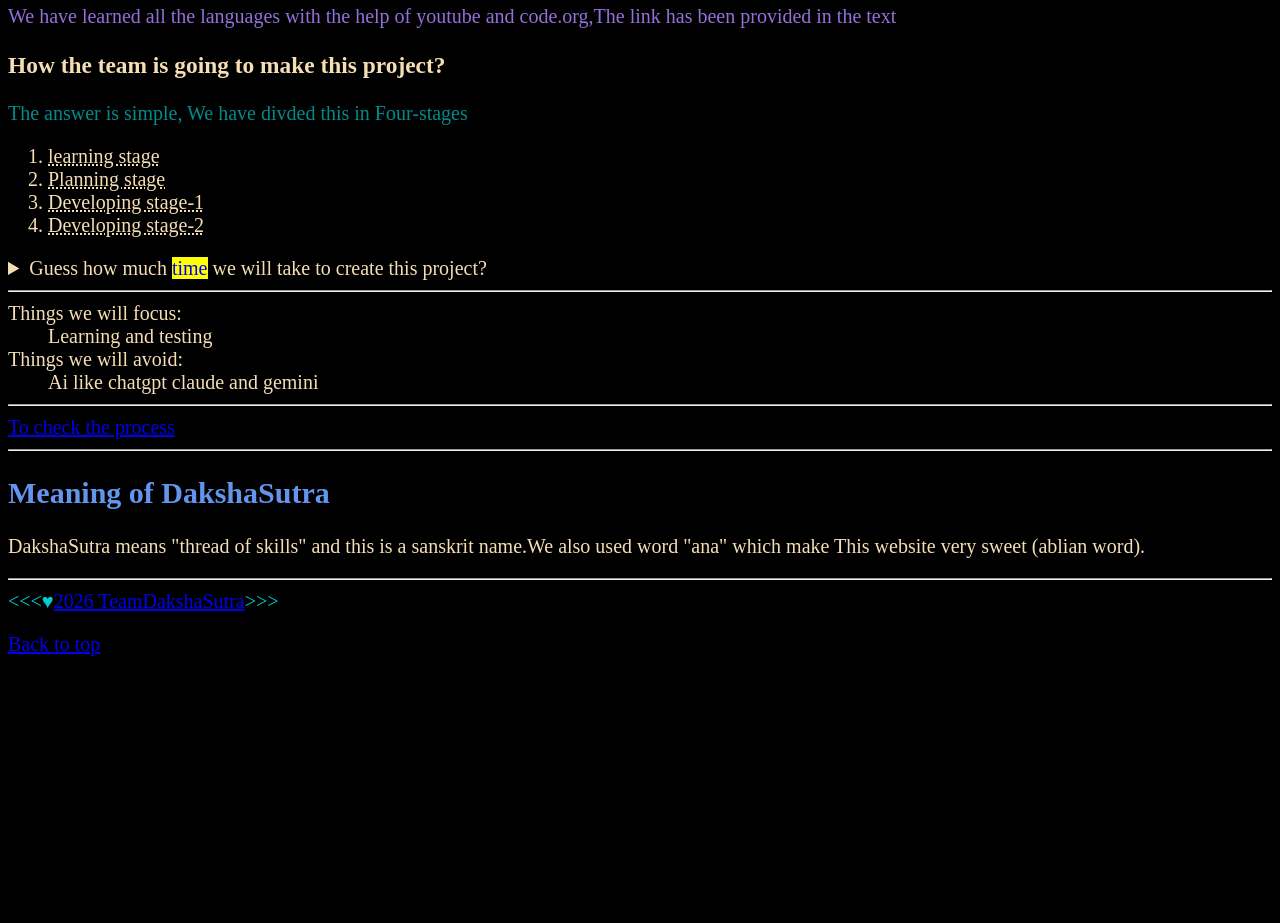
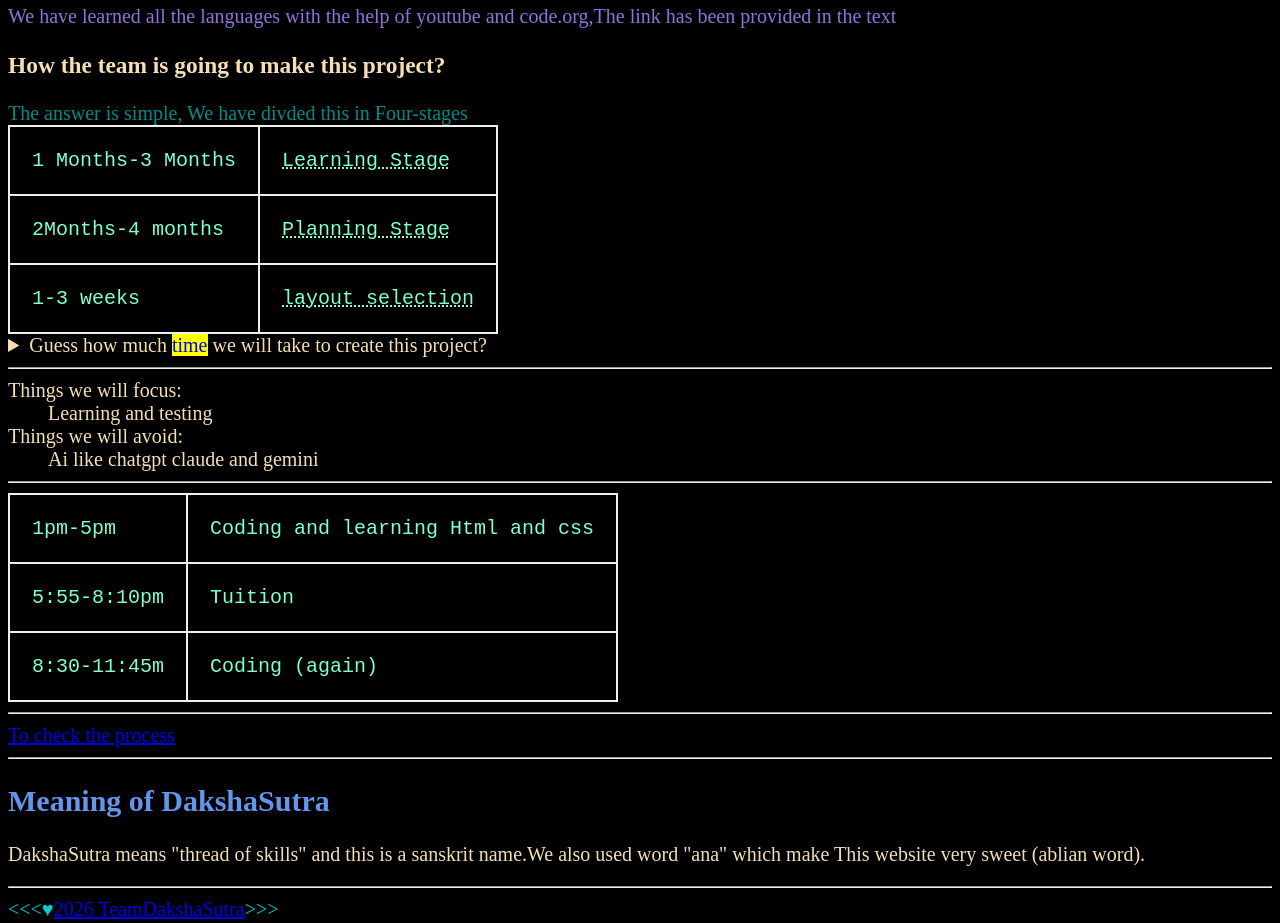
Before and after one commit to SuperNerlekar/DakshaSutra-Virtual-Examination-2026, a plain HTML site: page index.html in a window 1280 px wide. Shown: the part 2100-3023 px from the top of the page. Before the commit the page ends 2776 px from the top, so only its background shows below. Drawn offline with Linux system fonts and the light colour scheme.

Commit message:
Add files via upload

```diff
--- a/index.html
+++ b/index.html
@@ -102,12 +102,34 @@
  How the team is going to make this project?
  </h3>
 <p6>The answer is simple, We have divded this in Four-stages</p6>
-<ol>
-<li><abbr title="Its the stage where we will learn all the languages">learning stage</abbr></li>
-<li><abbr title="in this stage, we will discuss how the website will look">Planning stage</abbr> </li>
-<li><abbr title="In this stage,We will start the basic things of website like HTML and some Css">Developing stage-1</abbr></li>
-<li><abbr title="In this stage,We will do the main things like design,Database and most important javascript">Developing stage-2</abbr></li>
-</ol>
+<table>
+    <tr>
+        <td>
+            <time datetime="1">1 Months</time>-<time datetime="3">3 Months</time>
+        </td>
+        <td><abbr title="In this step we will learn all languages">Learning Stage</abbr></tb>
+    </tr>
+    <tr>
+        <td>
+            <time datetime="2 months">2Months</time>-<time datetime="4">4 months</time>
+        </td>
+    <td><abbr title="In this stage we ">Planning Stage</abbr></td>
+    <tr>
+        <td>
+            <time datetime="1">1</time>-<time datetime="3 weeks">3 weeks</time>
+        </td>
+
+
+            <td>
+                <abbr title="In this stage we will plan">layout
+                selection</abbr>
+            </td>
+    </tr>
+
+
+    </td>
+
+</table>
 <aside>
     <details>
         <summary>Guess how much <mark>time</mark> we will take to create this project?</summary>
@@ -123,7 +145,25 @@
 <dt>Things we will avoid:</dt>
 <dd>Ai like chatgpt claude and gemini</dd>
 </d1>
-
+<hr>
+<table>
+    <tr>
+<td><time datetime="01:00">1pm</time>-<time datetime="05:00">5pm</time></td>
+<td>Coding and learning Html and css</td>
+</tr>
+<tr>
+<td>
+    <time datetime="05:45">5:55</time>-<time datetime="08:10">8:10pm</time>
+</td>
+<td>Tuition</td>
+</tr>
+<tr>
+<td>
+    <time datetime="08:30">8:30</time>-<time datetime="11:45">11:45m</time>
+</td>
+<td>Coding (again)</td>
+    </tr>
+</table>
 <hr>
 <p8><a href="process.html">To check the process</a></p8>
 <hr>
--- a/style.css
+++ b/style.css
@@ -51,3 +51,24 @@ p00 {
 mark {
      color:blue;
 }
+table,tr,th,td,caption {
+     border:2px solid #eee;
+     font-family: 'Courier New', Courier, monospace;
+     border-collapse:collapse;
+     padding:1.1rem;
+     color:aquamarine;
+}
+
+
+table,tr,th,td,caption {
+     border:2px solid #eee;
+     font-family: 'Courier New', Courier, monospace;
+     border-collapse:collapse;
+     padding:1.1rem;
+     color:aquamarine;
+}
+
+logo {
+     width:80px;
+     height:auto;
+}
```
Also changed, not shown: test DakshaSutra.html (+10 -1 lines), test3.html (added, +25 -0 lines).
